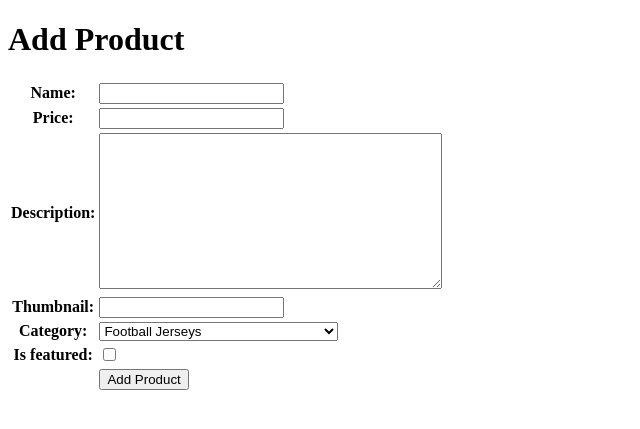
After one commit to tim48-robot/football-ronaldo, a Django app: page /create-product/ in a window 1280 px wide. The commit adds this page. Shown: the top 429 px of the page, without its empty margins (0-640 px from the left). Run offline with Django 5.2, Linux system fonts and the light colour scheme.

Commit message:
feat: creating product, product_list. also added id in models and style in base.html to get rid of integer spinner

```diff
--- a/football_project/settings.py
+++ b/football_project/settings.py
@@ -61,7 +61,7 @@ ROOT_URLCONF = 'football_project.urls'
 TEMPLATES = [
     {
         'BACKEND': 'django.template.backends.django.DjangoTemplates',
-        'DIRS': [],
+        'DIRS': [BASE_DIR / 'templates'],
         'APP_DIRS': True,
         'OPTIONS': {
             'context_processors': [
--- /dev/null
+++ b/main/forms.py
@@ -0,0 +1,7 @@
+from django.forms import ModelForm
+from main.models import Product
+
+class ProductForm(ModelForm):
+    class Meta:
+        model = Product
+        fields = ["name", "price", "description", "thumbnail", "category", "is_featured"]
--- a/main/models.py
+++ b/main/models.py
@@ -1,3 +1,4 @@
+import uuid
 from django.db import models
 
 # Create your models here.
@@ -10,6 +11,7 @@ class Product(models.Model):
         ('casual', 'Casual Wear and Merchandise')
     ]
 
+    id = models.UUIDField(primary_key=True, default=uuid.uuid4, editable=False)
     name = models.CharField(max_length=255)
     price = models.IntegerField()
     description = models.TextField()
--- /dev/null
+++ b/main/templates/create_product.html
@@ -0,0 +1,18 @@
+{% extends 'base.html' %}
+{% block content %}
+<h1>Add Product</h1>
+
+<form method="POST">
+  {% csrf_token %}
+  <table>
+    {{ form.as_table }}
+    <tr>
+      <td></td>
+      <td>
+        <input type="submit" value="Add Product" />
+      </td>
+    </tr>
+  </table>
+</form>
+
+{% endblock %}
--- a/main/urls.py
+++ b/main/urls.py
@@ -1,8 +1,14 @@
 from django.urls import path
-from main.views import show_main
+from main.views import show_main, show_json, show_xml, show_xml_by_id, show_json_by_id, show_product, create_product
 
 app_name = 'main'
 
 urlpatterns = [
     path('', show_main, name='show_main'),
+    path("json/", show_json, name="show_json"),
+    path('product/<str:id>/', show_product, name="show_product"),
+    path('create-product/', create_product, name="create_product"),
+    path("json/<str:product_id>/", show_json_by_id, name="show_json_by_id"),
+    path("xml/", show_xml, name="show_xml"),
+    path("xml/<str:product_id>//", show_xml_by_id, name="show_xml_by_id")
 ]
--- a/main/views.py
+++ b/main/views.py
@@ -1,10 +1,67 @@
-from django.shortcuts import render
+from django.shortcuts import render, redirect, get_object_or_404
+from main.models import Product
+from django.http import HttpResponse
+from django.core import serializers
+from main.forms import ProductForm
+
 # Create your views here.
+
 def show_main(request):
+    product_list = Product.objects.all()
+
     context = {
         'nama_aplikasi': 'football_project',
         'nama' : 'Justin Timothy Wirawan',
-        'kelas': 'PBP D'
+        'kelas': 'PBP D',
+        'product_list': product_list
     }
 
     return render(request, "main.html", context)
+
+def create_product(request):
+    form = ProductForm(request.POST or None)
+
+    if form.is_valid() and request.method == "POST":
+        form.save()
+        return redirect("main:show_main")
+
+    context = {'form': form}
+    return render(request, "create_product.html", context)
+
+
+
+def show_product(request, id):
+    product = get_object_or_404(Product, pk=id)
+    product.increment_views()
+
+    context = {
+        'product' : product
+    }
+    return render(request, "product_item.html", context)
+
+
+def show_xml(request):
+    product_list = Product.objects.all()
+    xml_data = serializers.serialize("xml", product_list)
+    return HttpResponse(xml_data, content_type="application/xml")
+
+def show_json(request):
+    product_list = Product.objects.all()
+    json_data = serializers.serialize("json", product_list)
+    return HttpResponse(json_data, content_type="application/json")
+
+def show_xml_by_id(request, product_id):
+    try:
+        product_item = Product.objects.filter(pk=product_id)
+        xml_data = serializers.serialize("xml", product_item)
+        return HttpResponse(xml_data, content_type="application/xml")
+    except Product.DoesNotExist:
+        return HttpResponse(status=404)
+
+def show_json_by_id(request, product_id):
+    try:
+        product_item = Product.objects.filter(pk=product_id)
+        json_data = serializers.serialize("json", product_item)
+        return HttpResponse(json_data, content_type="application/json")
+    except Product.DoesnotExist:
+        return HttpResponse(status=404)
--- /dev/null
+++ b/templates/base.html
@@ -0,0 +1,20 @@
+{% load static %}
+<!DOCTYPE html>
+<html lang="en">
+<head>
+    <meta charset="UTF-8" />
+    <meta name="viewport" content="width=device-width, initial-scale=1.0" />
+    <style>
+        input[type="number"]::-webkit-outer-spin-button,
+        input[type="number"]::-webkit-inner-spin-button {
+            -webkit-appearance: none;
+            margin: 0;
+        }
+    </style>
+    {% block meta %} {% endblock meta %}
+</head>
+
+<body>
+    {% block content %} {% endblock content %}
+</body>
+</html>
```
Also changed, not shown: main/templates/main.html (+35 -0 lines), main/templates/product_item.html (added, +18 -0 lines), main/migrations/0002_alter_product_id.py (added).
